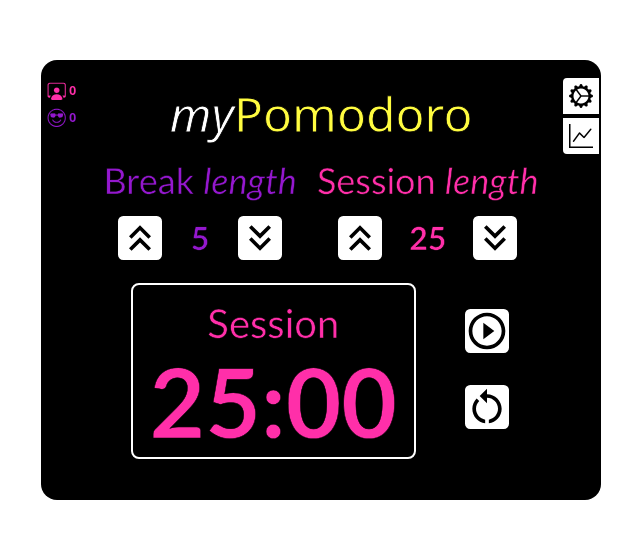
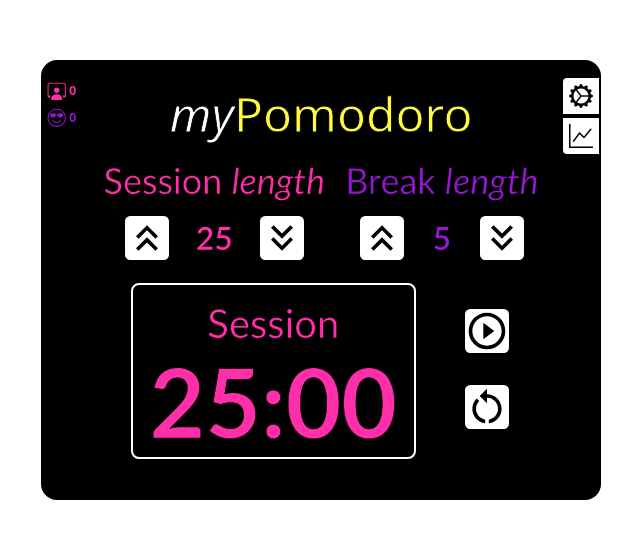
Before and after one commit to juandarr/pomodoro-react, a React (Create React App) app: page / in a window 1280 px wide. Shown: the part 120-658 px from the top of the page, without its empty margins (319-959 px from the left). Built offline with nearby package versions, Linux system fonts and the light colour scheme.

Commit message:
layout: session length component moved from the right to the left, and break length to the right

```diff
--- a/src/App.js
+++ b/src/App.js
@@ -57,8 +57,8 @@ class EventLength extends React.Component {
 class EventsController extends React.Component {
   render() {
     return (<div id="controllers" className="d-flex justify-content-evenly">
+      <EventLength event="session" color="session-tc" timeLength={this.props.sessionLength} eventTimeController={this.props.eventTimeController} playState={this.props.playState} settingsOpen={this.props.settingsOpen} />
       <EventLength event="break" color="break-tc" timeLength={this.props.breakLength} eventTimeController={this.props.eventTimeController} playState={this.props.playState} settingsOpen={this.props.settingsOpen} />
-      <EventLength event="session" color="session-tc" timeLength={this.props.sessionLength} eventTimeController={this.props.eventTimeController} playState={this.props.playState} settingsOpen={this.props.settingsOpen} />
     </div>);
   }
 }
```
